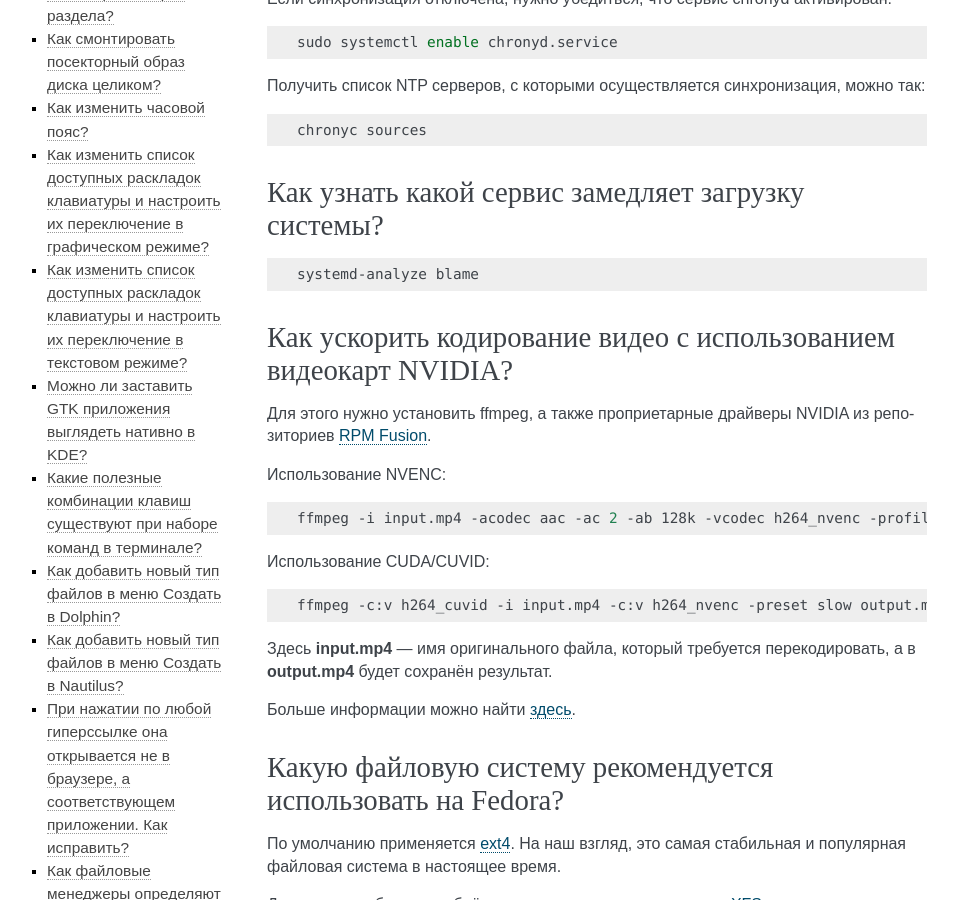
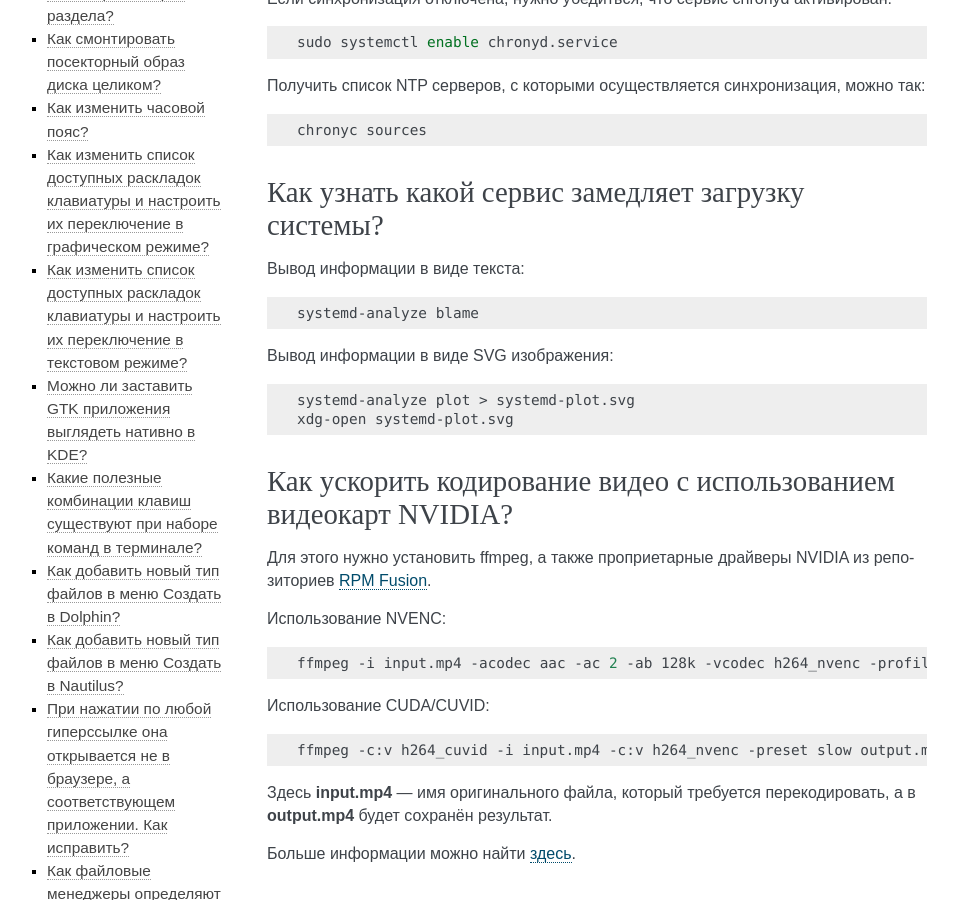
Before and after one commit to RussianFedora/FAQ, a Sphinx documentation site: the page built from source/using-system.rst, in a window 1280 px wide and 900 px high, scrolled down 4417 px. Shown: the whole window, without its empty margins (153-1111 px from the left). Built offline with Sphinx 7.4.7, drawn with Linux system fonts in a browser that asks for light colours.

Commit message:
Added information about generating SVG version of systemd analyzer logs.

```diff
--- a/source/using-system.rst
+++ b/source/using-system.rst
@@ -275,9 +275,18 @@
 Как узнать какой сервис замедляет загрузку системы?
 ======================================================
 
+Вывод информации в виде текста:
+
 .. code-block:: bash
 
     systemd-analyze blame
+
+Вывод информации в виде SVG изображения:
+
+.. code-block:: bash
+
+    systemd-analyze plot > systemd-plot.svg
+    xdg-open systemd-plot.svg
 
 .. index:: multimedia, encoding, nvidia
 .. _nvidia-encoding:
```
